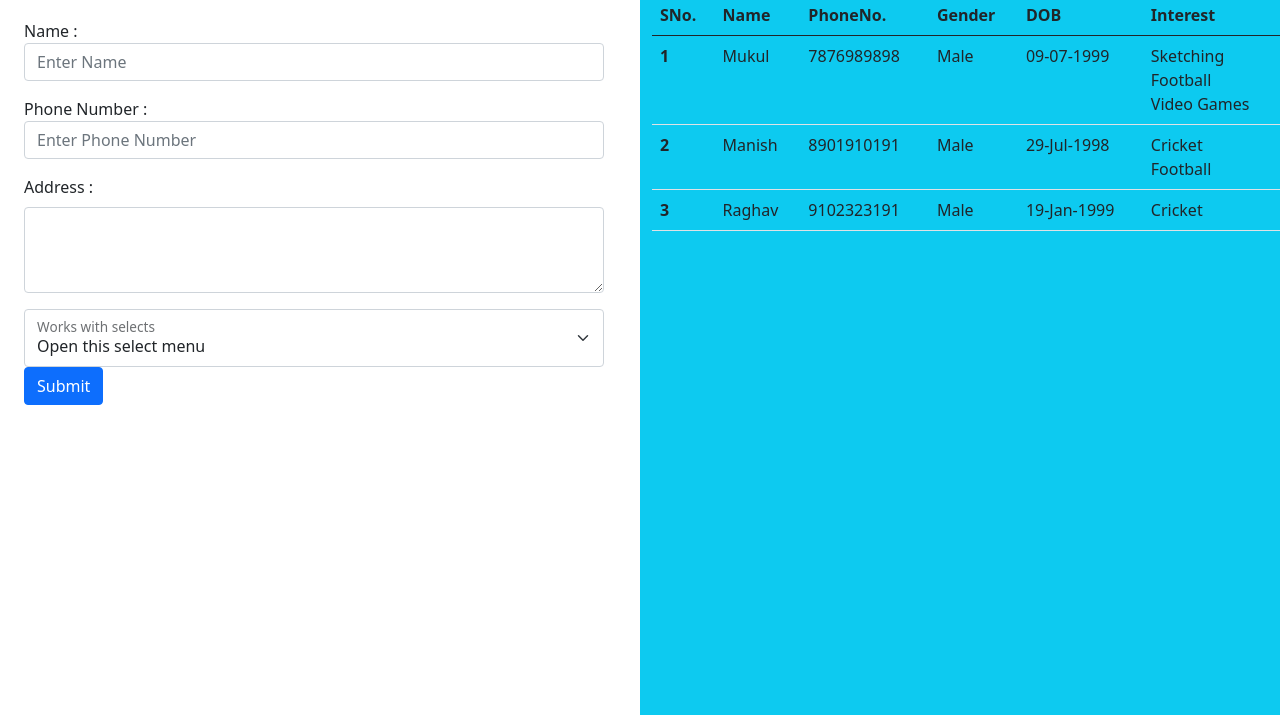
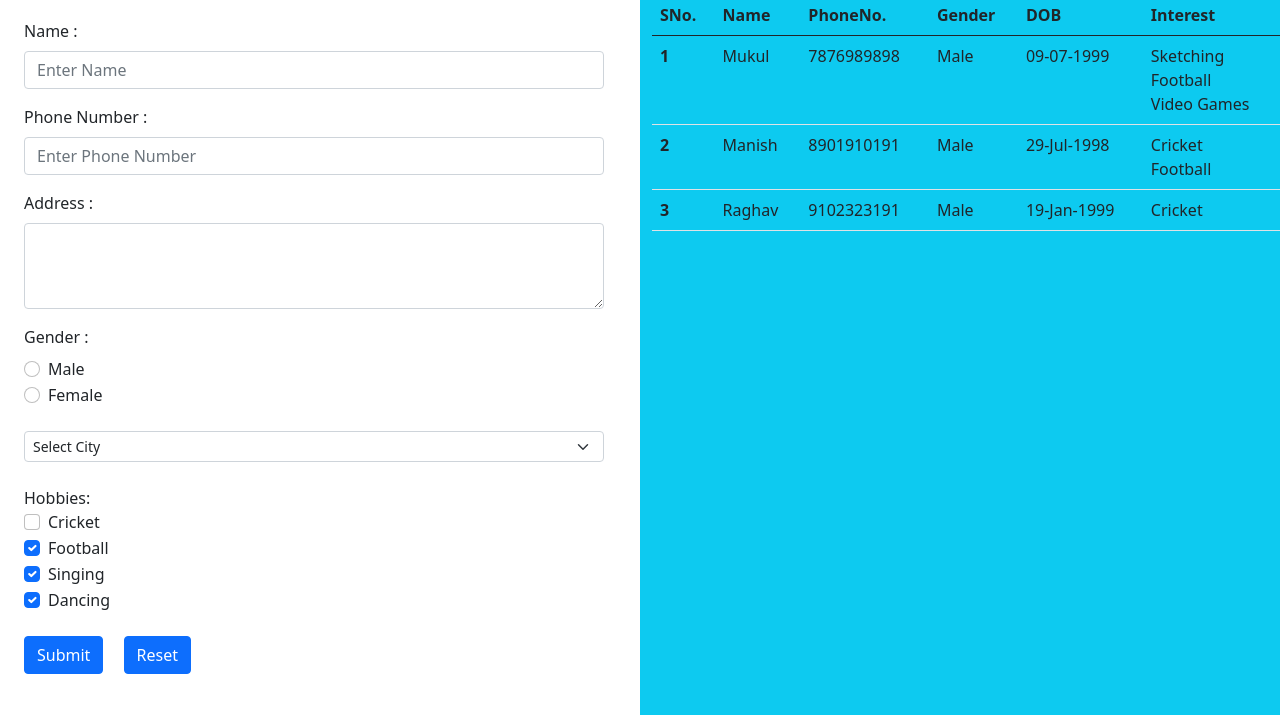
Before and after one commit to mukul2428/Gemini-Bootstrap-Assignment-1, a plain HTML site: page index.html in a window 1280 px wide. Shown: the part 85-800 px from the top of the page. Drawn offline with nearby package versions, Linux system fonts and the light colour scheme.

Commit message:
form completed

```diff
--- a/index.html
+++ b/index.html
@@ -17,12 +17,14 @@
                 overflow: hidden;
             }
         }
+
         @media only screen and (width: 991px) {
             body {
                 overflow: hidden;
             }
         }
-        .fluid-container{
+
+        .fluid-container {
             overflow: hidden;
         }
 
@@ -60,28 +62,68 @@
                 <!--This is html form-->
                 <form class="m-4">
                     <div class="form-group">
-                        <label for="name">Name : </label>
+                        <label for="name" class="form-label">Name : </label>
                         <input type="text" class="form-control" id="name" placeholder="Enter Name">
                     </div>
+
                     <div class="form-group my-3">
-                        <label for="phoneno">Phone Number : </label>
+                        <label for="phoneno" class="form-label">Phone Number : </label>
                         <input type="number" class="form-control" id="phoneno" placeholder="Enter Phone Number">
                     </div>
+
                     <div class="mb-3">
                         <label for="address" class="form-label">Address : </label>
                         <textarea class="form-control" id="address" rows="3"></textarea>
                     </div>
 
-                    <div class="form-floating">
-                        <select class="form-select" id="floatingSelect" aria-label="Floating label select example">
-                            <option selected>Open this select menu</option>
-                            <option value="1">One</option>
-                            <option value="2">Two</option>
-                            <option value="3">Three</option>
-                        </select>
-                        <label for="floatingSelect">Works with selects</label>
+                    <label for="gender" class="form-label">Gender : </label>
+                    <div class="form-check">
+                        <input class="form-check-input" type="radio" name="gender" id="male">
+                        <label class="form-check-label" for="male">Male</label>
                     </div>
-                    <button type="submit" class="btn btn-primary">Submit</button>
+                    <div class="form-check">
+                        <input class="form-check-input" type="radio" name="gender" id="female">
+                        <label class="form-check-label" for="female">Female</label>
+                    </div>
+
+                    <select class="form-select form-select-sm my-4" aria-label=".form-select-sm example">
+                        <option selected>Select City</option>
+                        <option value="1">Noida</option>
+                        <option value="2">Gurugram</option>
+                        <option value="3">Mumbai</option>
+                      </select>
+
+                    <label for="hobbies">Hobbies:</label><br>
+                    <div class="form-check">
+                        <input class="form-check-input" type="checkbox" value="" id="flexCheckDefault">
+                        <label class="form-check-label" for="flexCheckDefault">
+                          Cricket
+                        </label>
+                      </div>
+                      <div class="form-check">
+                        <input class="form-check-input" type="checkbox" value="" id="flexCheckChecked" checked>
+                        <label class="form-check-label" for="flexCheckChecked">
+                          Football
+                        </label>
+                      </div>
+                      <div class="form-check">
+                        <input class="form-check-input" type="checkbox" value="" id="flexCheckChecked" checked>
+                        <label class="form-check-label" for="flexCheckChecked">
+                          Singing
+                        </label>
+                      </div>
+                      <div class="form-check">
+                        <input class="form-check-input" type="checkbox" value="" id="flexCheckChecked" checked>
+                        <label class="form-check-label" for="flexCheckChecked">
+                          Dancing
+                        </label>
+                      </div>
+
+                      <div class="col-auto mt-4">
+                        <button type="submit" class="btn btn-primary" value="Submit">Submit</button>
+                        <button type="reset" class="btn btn-primary mx-3" value="Reset">Reset</button>
+                      </div>
+
                 </form>
             </div>
             <div class="col-lg-6 col-sm-12 column4 bg-info">
```
